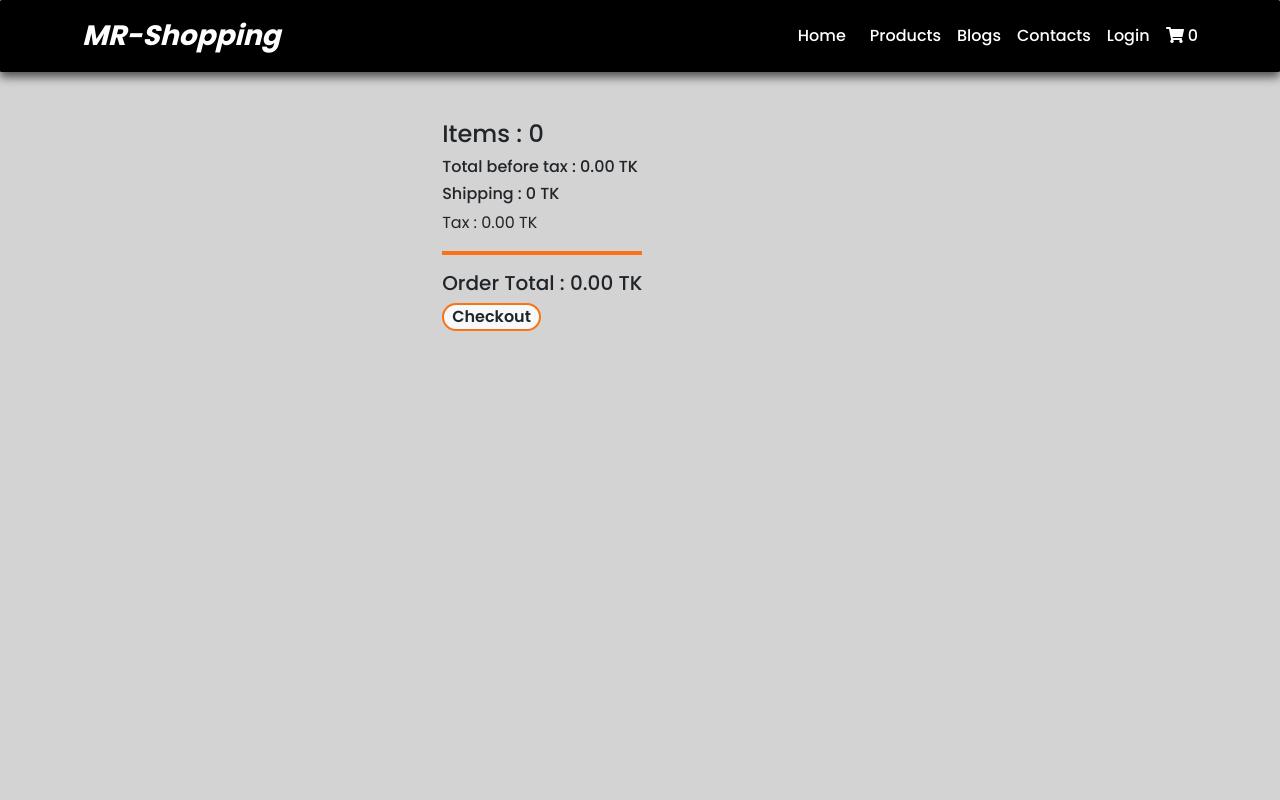
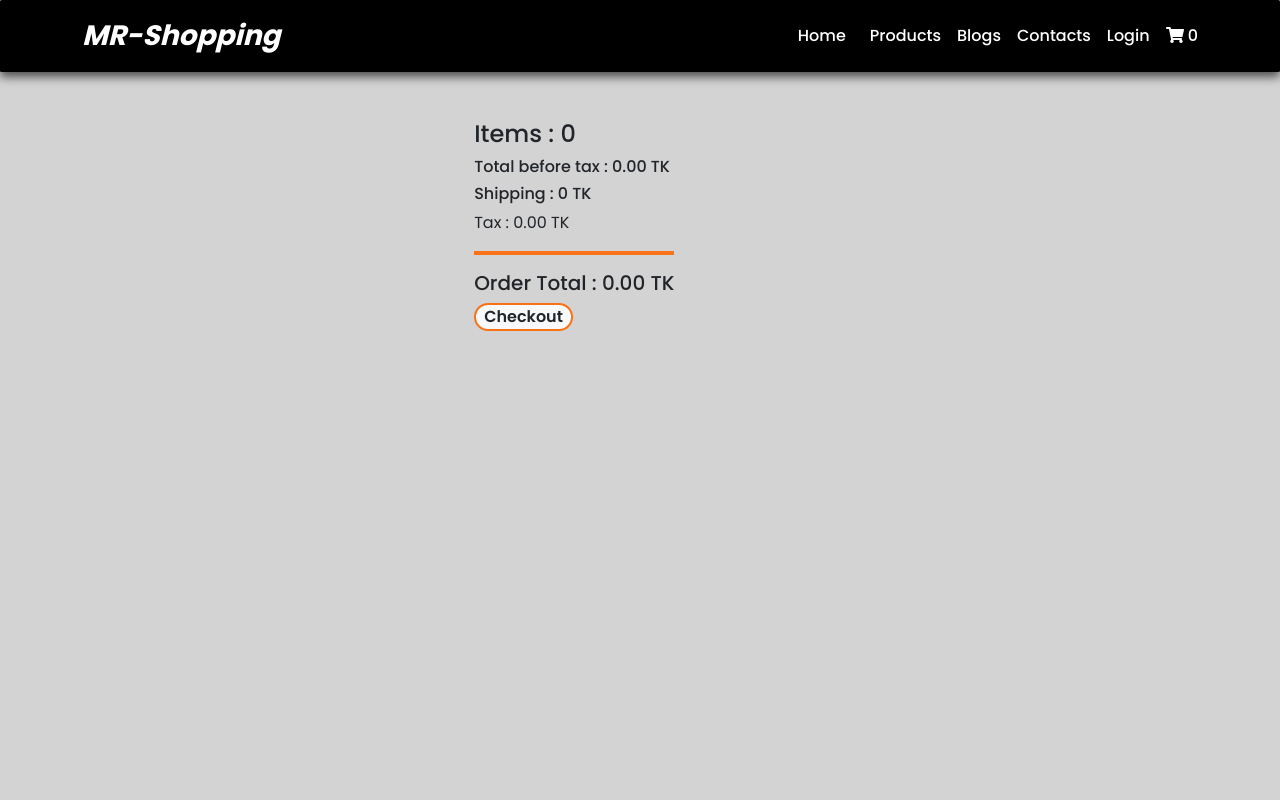
Before and after one commit to moshiur9185/MR-Shopping-Ecommerce-web, a React (Create React App) app: page /cart in a window 1280 px wide. Shown: the top 800 px of the page. Built offline with nearby package versions, Linux system fonts and the light colour scheme.

Commit message:
woek update

```diff
--- a/src/Component/Cart/Cart.js
+++ b/src/Component/Cart/Cart.js
@@ -31,13 +31,13 @@
 
     return (
         <div style={{ minHeight: "100vh" }} className="container d-flex mt-5">
-            <div className="grid lg:grid-cols-2 md:grid-cols-2 sm:grid-cols-1 gap-40">
+            <div className="grid lg:grid-cols-2 md:grid-cols-2 sm:grid-cols-1 gap-48">
                 <div>
                     {
                         cart.map(product => <CartProducts key={product.id} product={product} handlePdRemove={handlePdRemove}></CartProducts>)
                     }
                 </div>
-                <div className="ms-auto">
+                <div className="ml-auto">
                     <h4>Items : {totalQuantity}</h4>
                     <h6>Total before tax : {total.toFixed(2)} TK</h6>
                     <h6>Shipping : {shipping} TK</h6>
```
